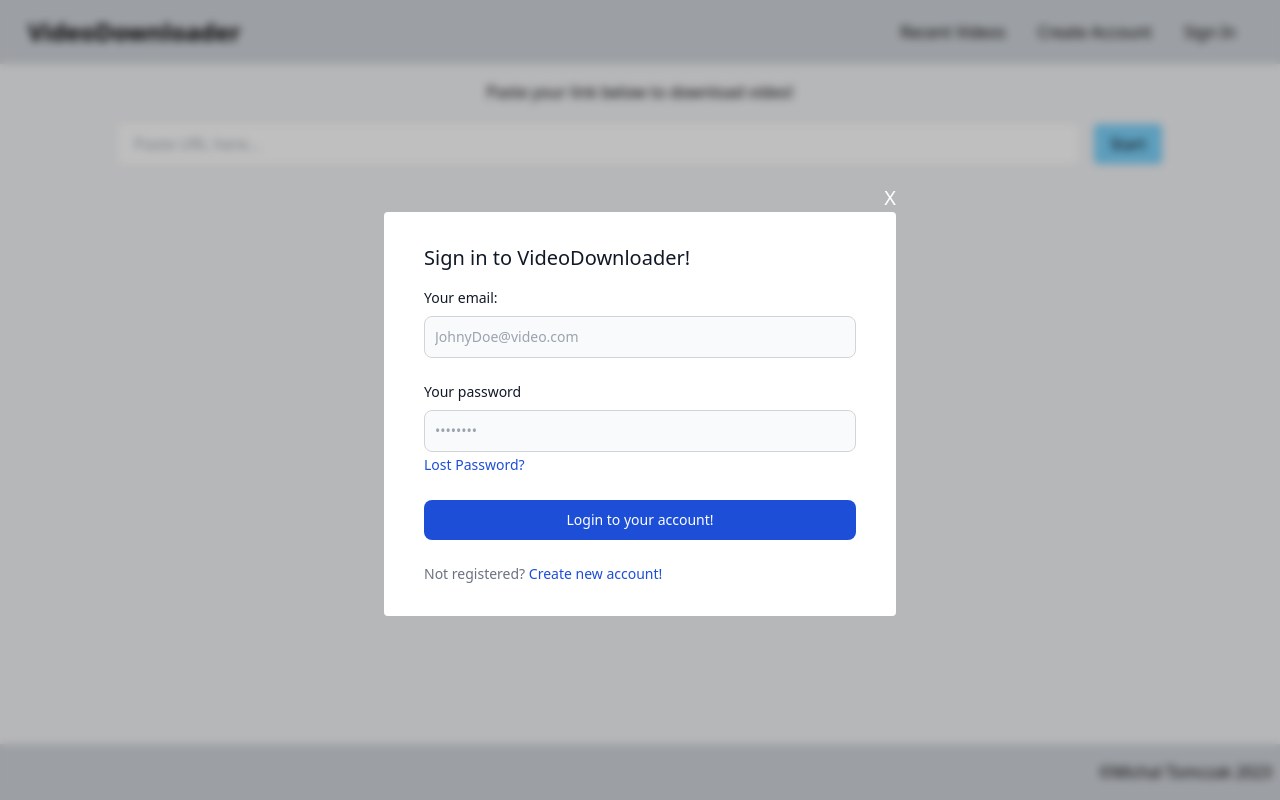
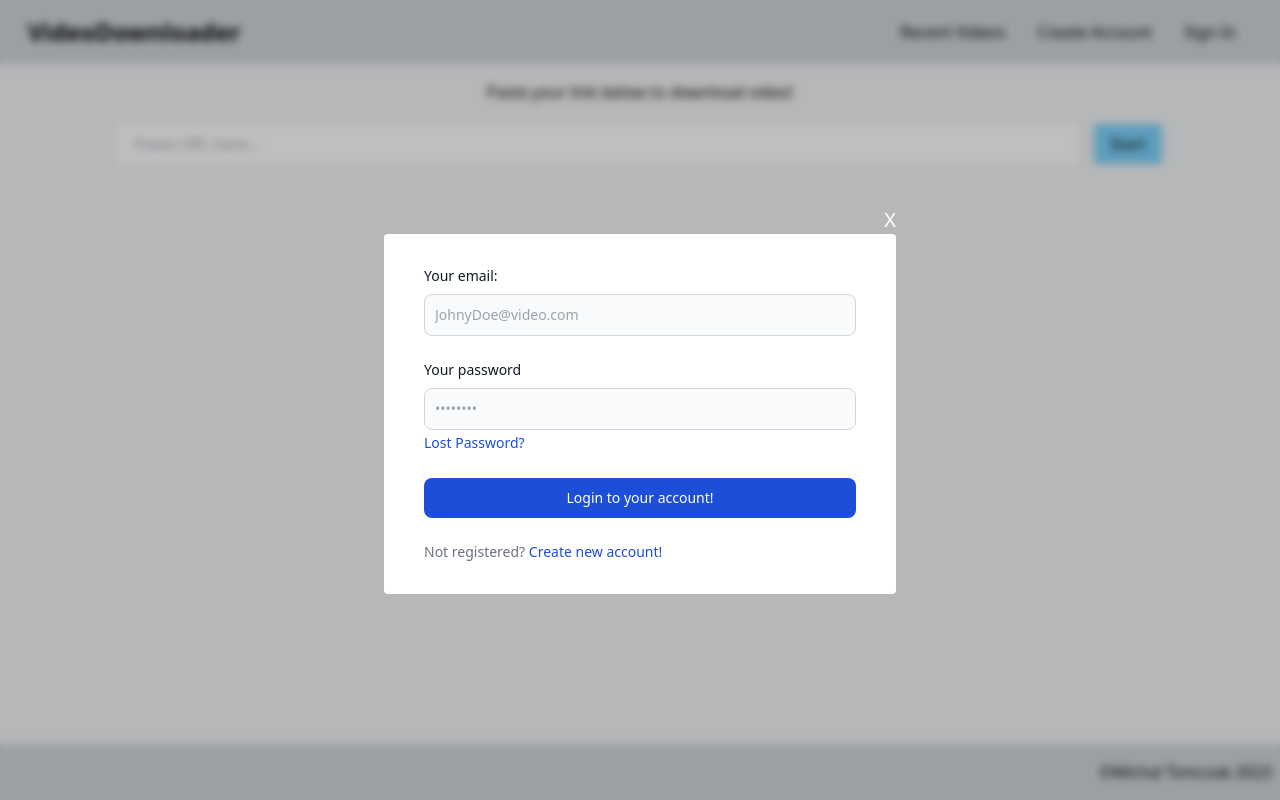
Before and after one commit to MichalTomczakSE/video-front-app, a Next.js app: page / in a window 1280 px wide. Both pictures are taken after a click on the button "Sign In". Built offline with nearby package versions, Linux system fonts and the light colour scheme.

Commit message:
Add post method to handle user login

```diff
--- a/components/LoginForm.tsx
+++ b/components/LoginForm.tsx
@@ -1,14 +1,54 @@
+import { ChangeEvent, FormEvent, useState } from "react";
+import { Loader } from "@/components/Loader";
+
 interface LoginFromProps {
   createAccount: () => void;
 }
+interface FormValues {
+  username: string;
+  password: string;
+}
 
 export const LoginForm = ({ createAccount }: LoginFromProps) => {
+  const [isloading, setIsLoading] = useState<boolean>(false);
+  const [formData, setFormData] = useState<FormValues>({ username: "", password: "" });
+
+  const handleChange = (event: ChangeEvent<HTMLInputElement>) => {
+    const { name, value } = event.target;
+    setFormData((prevState) => ({ ...prevState, [name]: value }));
+  };
+  const handleSubmit = async (e: FormEvent<HTMLFormElement>) => {
+    e.preventDefault();
+    setIsLoading(true);
+
+    const res = await fetch("http://localhost:3000/auth/login", {
+      method: "POST",
+      headers: {
+        "Content-Type": "application/json"
+      },
+      body: JSON.stringify(formData)
+    });
+    const data = await res.json();
+    setIsLoading(false)
+    console.log(data);
+  }
+
+
     return (
+      <>
        <div className="py-6 px-6 lg:px-8 text-left">
+
+          {isloading && <div className="text-center">
             <h3 className="mb-4 text-xl font-medium text-gray-900">
-        Sign in to VideoDownloader!
+              Signing in to VideoDownloader!
             </h3>
-      <form className="space-y-6">
+            <Loader/>
+          </div>}
+
+         {!isloading &&
+        <form
+          className="space-y-6"
+        onSubmit={handleSubmit}>
           <div>
             <label htmlFor="email"
                    className="block mb-2 text-sm font-medium text-gray-900">
@@ -18,6 +58,7 @@ export const LoginForm = ({ createAccount }: LoginFromProps) => {
               type="email"
               name="username"
               id="username"
+              onChange={handleChange}
               className="bg-gray-50 border border-gray-300 text-gray-900 text-sm rounded-lg focus:ring-blue-500 focus:border-blue-500 block w-full p-2.5"
               placeholder="JohnyDoe@video.com"
               required
@@ -32,6 +73,7 @@ export const LoginForm = ({ createAccount }: LoginFromProps) => {
               type="password"
               name="password"
               id="password"
+              onChange={handleChange}
               placeholder="••••••••"
               className="bg-gray-50 border border-gray-300 text-gray-900 text-sm rounded-lg focus:ring-blue-500 focus:border-blue-500 block w-full p-2.5"
               required />
@@ -47,11 +89,13 @@ export const LoginForm = ({ createAccount }: LoginFromProps) => {
           </button>
           <div className="text-sm font-medium text-gray-500">
             Not registered?{" "}
-          <a onClick={createAccount} className="text-blue-700 hover:underline">
+            <a onClick={createAccount} className=" cursor-pointer text-blue-700 hover:underline">
               Create new account!
             </a>
           </div>
         </form>
+         }
       </div>
+        </>
     );
   };
```
Lines whose indentation alone changed are shown as unchanged.
